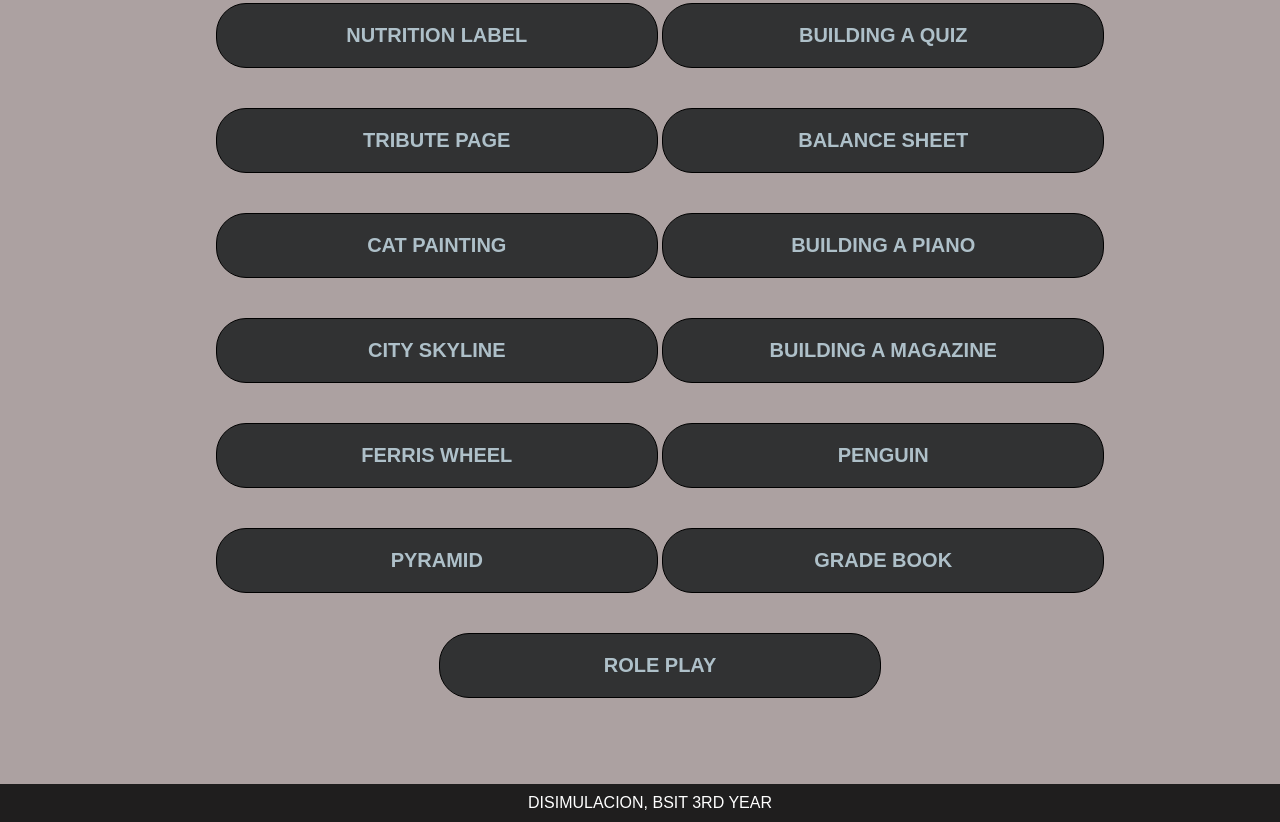
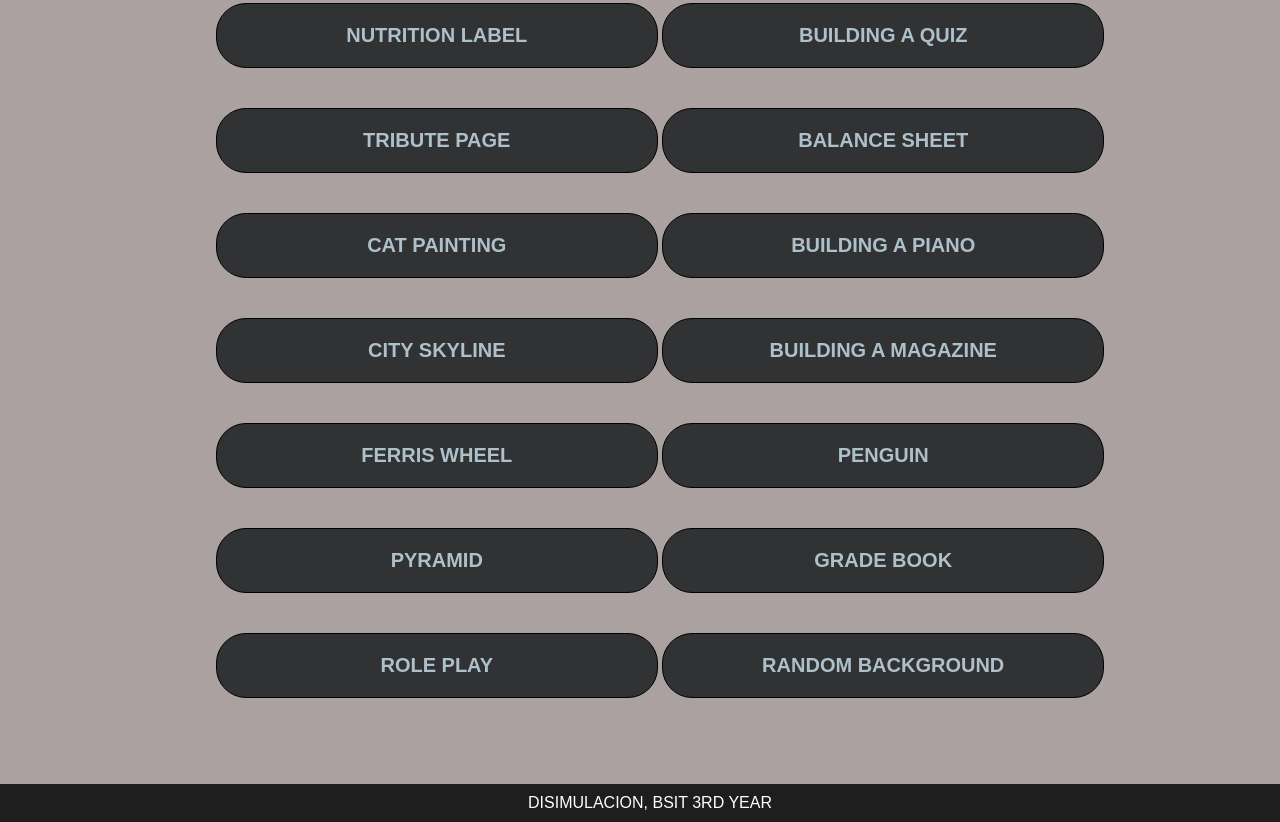
Before and after one commit to colayts/portt1, a plain HTML site: page index.html in a window 1280 px wide. Shown: the part 1460-2282 px from the top of the page. Drawn offline with Linux system fonts and the light colour scheme.

Commit message:
Update index.html

```diff
--- a/index.html
+++ b/index.html
@@ -112,6 +112,11 @@
                 </div>
 
 
+                  <div class="project-tile">
+                    <a href="randombg.html" target="_blank">RANDOM BACKGROUND</a>
+                </div>
+
+
 
             </uL>
 
```
